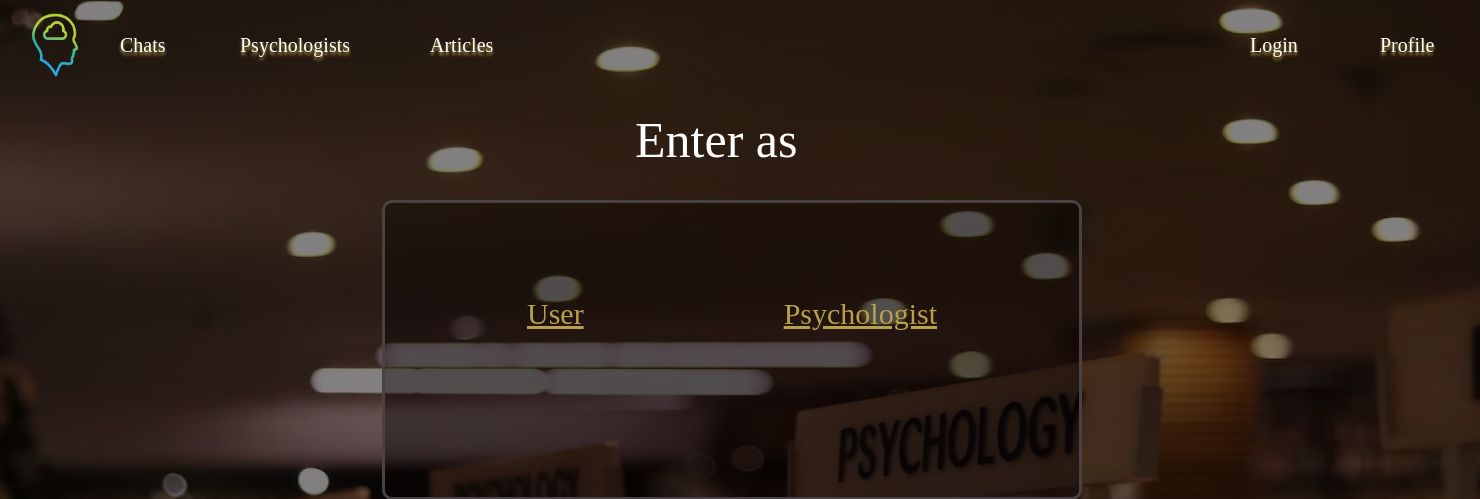
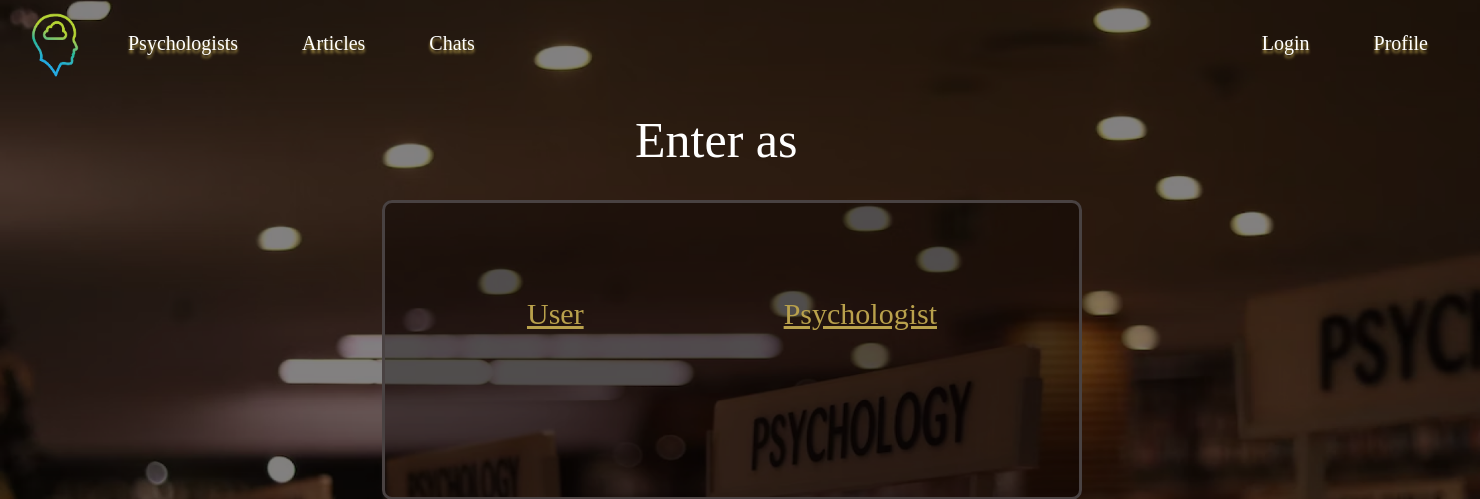
Before and after one commit to MariaS111/PsyWay, a Django app: a page that uses psychology/templates/users/base.html in a window 1480 px wide. Shown: the top 499 px of the page. Run offline with Django 4.2, Linux system fonts and the light colour scheme.

Commit message:
feat: modify header add logout

```diff
--- a/psychology/articles/views.py
+++ b/psychology/articles/views.py
@@ -4,9 +4,11 @@ from .forms import ArticleForm, CommentArticleForm
 from users.models import User
 from psychologists.models import Psychologist
 from django.urls import reverse
+from django.contrib.auth.decorators import login_required
 from django.db.models import Avg
 
 
+@login_required
 def show_list(request):
     articles = Article.objects.all()
     # print(articles)
@@ -51,7 +53,6 @@ def comment_article_list(request, pk):
     comments = CommentArticle.objects.filter(article=pk)
     article = Article.objects.get(pk=pk)
     context = {'comments': comments, 'article': article}
-    # article_comments_url = reverse('article_comments', kwargs={'pk': pk})
     return render(request, 'articles/comments.html', context)
 
 
--- a/psychology/static/css/style.css
+++ b/psychology/static/css/style.css
@@ -2,8 +2,13 @@ body{
       background-color: black;
       background-image: linear-gradient(to bottom, rgba(255, 255, 255, 0) 90%, black), url("/static/users/ps05.png");
       background-repeat: no-repeat;
-      background-size: 1650px 820px;
+      background-size: 100% 100vh;
       overflow: auto;
+      overflow-x: hidden;
+      width: 100%;
+    display: flex;
+    align-items: center;
+    justify-content: center;
  }
 
 .container {
@@ -460,11 +465,25 @@ button{
     text-shadow: 0px 3px 3px #B9A14C;
 }
 
-.butt{
-            position: absolute;
+header {
+    display: flex;
+    text-align: center;
+    justify-content: space-between;
+    width: 100%;
+    height: 30%;
+    margin-top: 20px;
+}
+
+header .a-image {
+    width: 70px;
+    height: 70px;
+    margin-right: 120px;
+}
+
+.btn{
     width: 97px;
     height: 63px;
-            top: 30px;
+    margin-right: 60px;
     font-family: 'Vesper Libre';
     text-decoration: none;
     font-style: normal;
@@ -475,28 +494,8 @@ button{
     color: #FFFFFF;
     border: none;
     text-shadow: 0px 3px 3px #B9A14C;
-
 }
 
-
-.btn_1{
-    left: 120px;
-}
-.btn_2{
-   left: 240px;
-}
-.btn_3{
-    left: 370px;
-}
-.btn_4{
-   left: 430px;
-}
-.btn_5{
-    left: 1250px;
-}
-.btn_6{
-   left: 1380px;
-}
 .btn_in{
     width: 200px;
     height: 10px;
--- a/psychology/templates/users/base.html
+++ b/psychology/templates/users/base.html
@@ -10,17 +10,24 @@
 </head>
 
 <body>
-<div class = 'frame'>
-    <a href="{% url 'home' %}"><img src = "{% static 'users/image_6.png' %}" class = 'im' width="70" height="70"></a>
+<header>
+    <div>
+    <a href="{% url 'home' %}" class="a-image"><img src = "{% static 'users/image_6.png' %}" class = 'im' width="70" height="70"></a>
 <!--     <a href="#" class="butt btn_1">Search</a>-->
 <!--    <img src = "{% static 'users/image_5.png' %}" class = 'im_1' width="17" height="17">-->
-    <a href="{% url 'list_of_articles' %}" class="butt btn_4">Articles</a>
-    <a href="{% url 'list_of_psychologists' %}" class="butt btn_2">Psychologists</a>
-     <a href="{% url 'list_of_chats' %}" class="butt btn_1">Chats</a>
-     <a href="{% url 'choice' %}" class="butt btn_5">Login</a>
-    <a href="{% url 'profile' %}" class="butt btn_6">Profile</a>
-
-</div>
+    <a href="{% url 'list_of_psychologists' %}" class="btn">Psychologists</a>
+     <a href="{% url 'list_of_articles' %}" class="btn">Articles</a>
+     <a href="{% url 'list_of_chats' %}" class="btn">Chats</a>
+    </div>
+     <div>
+    {% if request.user.is_authenticated%}
+         <a href="{% url 'logout' %}" class="btn">Logout</a>
+    {% else %}
+         <a href="{% url 'choice' %}" class="btn">Login</a>
+    {% endif %}
+    <a href="{% url 'profile' %}" class="btn">Profile</a>
+     </div>
+</header>
 {% block content %}
 {% endblock content %}
 <script src="{% static 'js/script.js' %}"></script>
--- a/psychology/users/urls.py
+++ b/psychology/users/urls.py
@@ -1,6 +1,6 @@
 from django.urls import path
 from django.contrib.auth import views as auth_views
-from users.views import MyLoginView
+from users.views import MyLoginView, custom_logout
 from django.conf import settings
 from django.conf.urls.static import static
 from users import views as user_views
@@ -9,4 +9,5 @@ urlpatterns = [
     path('register/', user_views.register, name='register'),
     path('login/', MyLoginView.as_view(), name='login'),
     path('accounts/profile/update', user_views.update_user, name='update_user'),
+    path('logout/', custom_logout, name='logout'),
     ]
--- a/psychology/users/views.py
+++ b/psychology/users/views.py
@@ -1,3 +1,4 @@
+from django.contrib.auth import logout
 from django.shortcuts import render, redirect
 from django.contrib import messages
 from django.contrib.auth.decorators import login_required
@@ -45,14 +46,19 @@ class MyLoginView(LoginView):
     success_url = reverse_lazy('profile')
 
 
+def custom_logout(request):
+    logout(request)
+    return redirect('/')
+
+
 def choice(request):
     return render(request, 'users/choice.html')
 
 
+@login_required
 def home(request):
     articles = Article.objects.all()[:4]
     psy = Psychologist.objects.all()
-    # print(articles)
     context = {'articles': articles, 'psychologists': psy}
     return render(request, 'users/home.html', context)
 
@@ -63,7 +69,7 @@ def update_user(request):
         form = UserUpdateForm(request.POST, instance=user)
         if form.is_valid():
             form.save()
-            return redirect('profile')  # Перенаправление на страницу профиля или другую нужную страницу
+            return redirect('profile')
     else:
         form = UserUpdateForm(instance=user)
 
```
Also changed, not shown: psychology/psychologists/views.py (+5 -3 lines), psychology/psychology/settings.py (+10 -9 lines), psychology/templates/users/logout.html (deleted, +0 -9 lines), psychology/__init__.py (added), 2 other files. Lines whose indentation alone changed are shown as unchanged.
